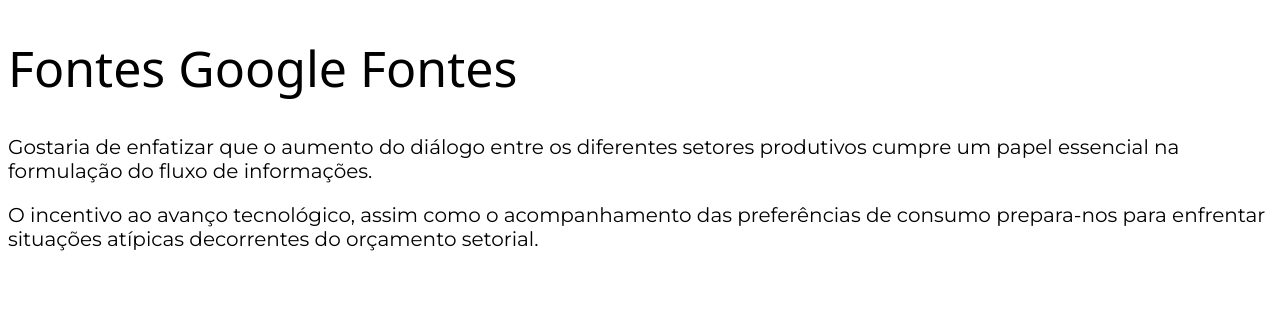
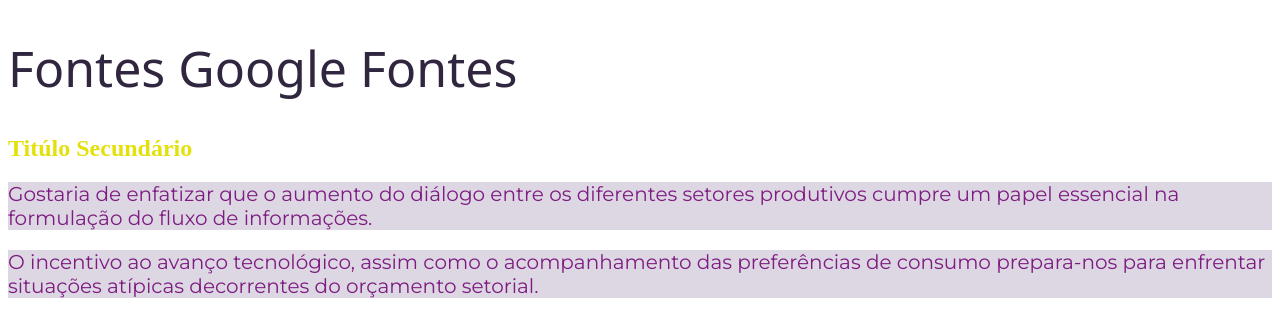
Before and after one commit to LuisOtavioADS/Labs_Front1, a plain HTML site: page index.html in a window 1280 px wide. Drawn offline with Linux system fonts and the light colour scheme; a web font is replaced by a local one.

Commit message:
Lab02-colors

```diff
--- a/css/sobre.css
+++ b/css/sobre.css
@@ -1,5 +1,12 @@
+:root{
+    --cor-base: #686d69;
+    --cor-fundo: #797575;
+    --cor-borda: #0a0a0a;
+
+}
+
 body {
-    color: #333333;
+    color: var(--cor-base);
     font-family: "Roboto", sans-serif;
     font-weight: 400;
     font-style: normal;
@@ -7,15 +14,18 @@ body {
 }
 
 h1 {
+    color: var(--cor-base);
     background-image: url(../img/body-background.png);
 }
 
 h2 {
+    color: var(--cor-base);
     border-bottom: 2px groove #333333;
 }
 
 figure {
-    background-color: #F2EDED;
+    color: var(--cor-borda);
+    background-color: var(--cor-fundo);
     border: 1px solid #ccc;
     text-align: center;
 }
--- a/index.html
+++ b/index.html
@@ -13,8 +13,10 @@
     <link rel="preconnect" href="https://fonts.gstatic.com" crossorigin>
     <link href="https://fonts.googleapis.com/css2?family=Honk&family=Montserrat:ital,wght@0,100..900;1,100..900&family=Oswald:wght@200..700&display=swap" rel="stylesheet">
     <link rel="stylesheet" href="/css/fontes.css">
+    <link rel="stylesheet" href="/style.css">
 </body>
 <h1>Fontes Google Fontes</h1>
+<h2>Titúlo Secundário</h2>
 <p>Gostaria de enfatizar que o aumento do diálogo entre os diferentes setores produtivos cumpre um papel essencial na
     formulação do fluxo de informações.
 </p>
--- a/style.css
+++ b/style.css
@@ -0,0 +1,19 @@
+:root{
+    --cor-primaria: #31263f;
+    --cor-secundaria: #e4e00b;
+    --cor-destaque: #7e1c81;
+    --cor-fundo: #c4bbcf96;
+}
+
+h1{
+    color: var(--cor-primaria);
+}
+
+h2{
+    color: var(--cor-secundaria);
+}
+
+p{
+    color: var(--cor-destaque);
+    background-color: var(--cor-fundo);
+}
```
